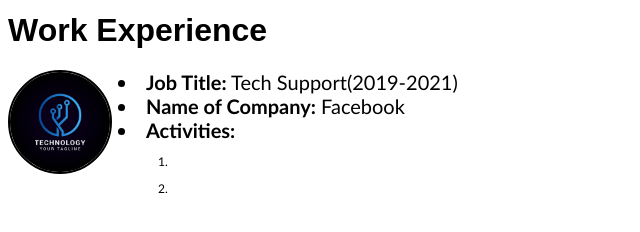
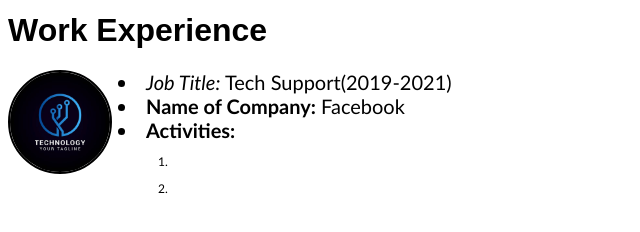
Before and after one commit to RONJAY123/Salvaleon, a plain HTML site: page index.html in a window 1280 px wide. Shown: the part 526-758 px from the top of the page, 0-640 px from the left. Drawn offline with Linux system fonts and the light colour scheme.

Commit message:
Update index.html

```diff
--- a/index.html
+++ b/index.html
@@ -29,7 +29,7 @@
 </div>
 
 <div class="experience">
-<li><b> Job Title:</b> Tech Support(2019-2021) </li>
+<li><i> Job Title:</i> Tech Support(2019-2021) </li>
 <li><b>  Name of Company:</b> Facebook  </li>
 <li><b>  Activities:</b> </li>
 <p>1. </p>
```
